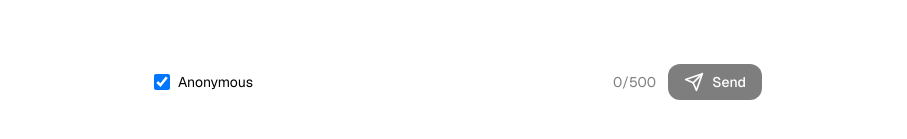
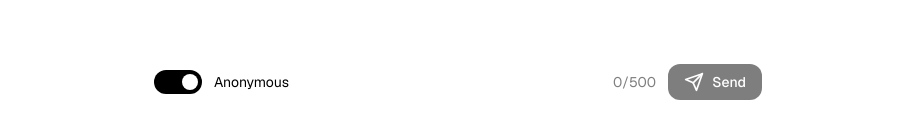
Before and after one commit to deluxecarbonded-bot/ideal-succotash, a Next.js app: page /ask in a window 1280 px wide. Shown: the part 295-434 px from the top of the page, without its empty margins (182-1089 px from the left). Built offline with nearby package versions, Linux system fonts and the light colour scheme.

Commit message:
refactor(ui): replace checkbox with toggle switch for anonymity option
Update QuestionForm to use a custom toggle switch instead of a simple checkbox for the anonymity setting. The new switch provides a clearer visual state and smoother interaction for users.

```diff
--- a/src/components/QuestionForm.tsx
+++ b/src/components/QuestionForm.tsx
@@ -61,15 +61,25 @@ export default function QuestionForm({
 
       <div className="flex items-center justify-between mt-3">
         <div className="flex items-center gap-3">
-          <label className="flex items-center gap-2 cursor-pointer">
-            <input
-              type="checkbox"
-              checked={isAnonymous}
-              onChange={(e) => setIsAnonymous(e.target.checked)}
-              disabled={loading}
-              className="w-4 h-4"
-            />
-            <span className="text-sm" style={{ color: 'var(--text-primary)' }}>Anonymous</span>
+          <label className="flex items-center gap-3 cursor-pointer select-none">
+            <div
+              onClick={() => !loading && setIsAnonymous(!isAnonymous)}
+              className="relative w-12 h-6 rounded-full transition-colors duration-300"
+              style={{ backgroundColor: isAnonymous ? 'var(--btn-bg)' : 'rgba(128, 128, 128, 0.2)' }}
+            >
+              <motion.div
+                layout
+                transition={{ type: "spring", stiffness: 500, damping: 30 }}
+                className="absolute top-1 w-4 h-4 rounded-full shadow-sm"
+                style={{
+                  backgroundColor: isAnonymous ? 'var(--btn-text)' : 'var(--text-primary)',
+                  left: isAnonymous ? 'calc(100% - 20px)' : '4px'
+                }}
+              />
+            </div>
+            <span className="text-sm" style={{ color: 'var(--text-primary)' }}>
+              {isAnonymous ? 'Anonymous' : 'Reveal Identity'}
+            </span>
           </label>
         </div>
 
```
